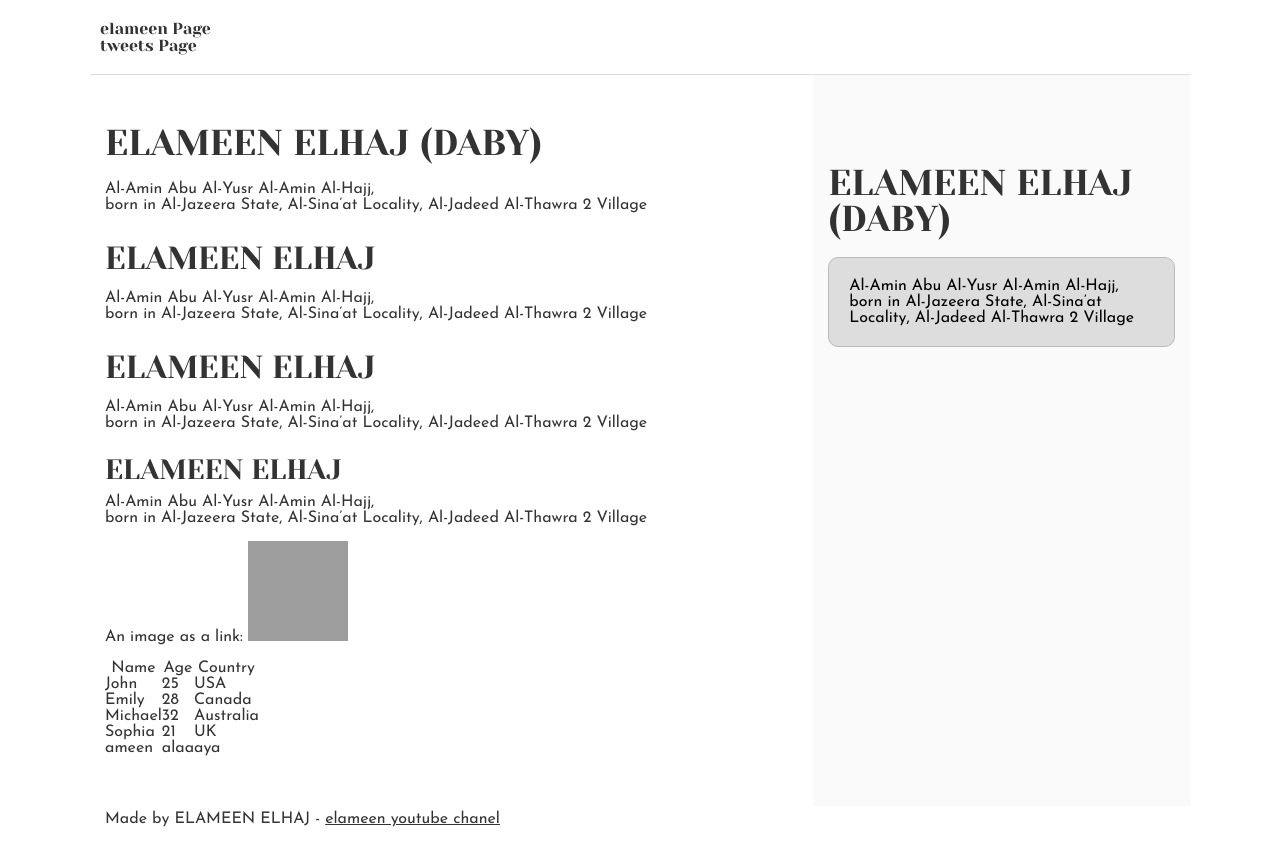
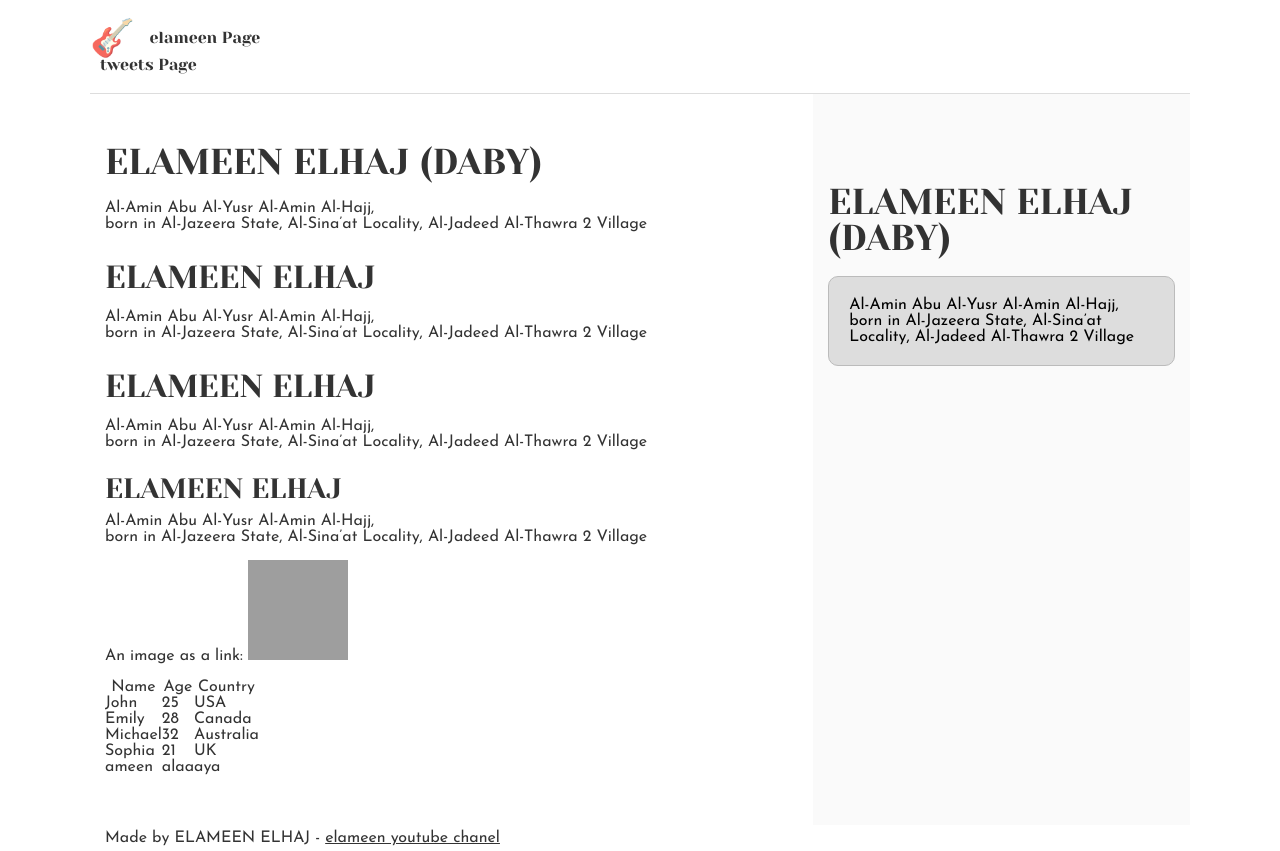
Before and after one commit to elameensw/alx_html_css, a plain HTML site: page css_basic/index.html in a window 1280 px wide. Drawn offline with Linux system fonts and the light colour scheme; grey boxes are pictures that could not be loaded.

Commit message:
css basics

```diff
--- a/css_basic/index.html
+++ b/css_basic/index.html
@@ -8,10 +8,11 @@
     <link href="styles.css" rel="stylesheet">
 </head>
 
-<body>
+<body class="works_on_smartphone">
 
     <header>
         <ul>
+            <li class="logo">&#127928;</li>
             <li><a href="base_index.html">elameen Page</a><br></li>
             <li><a href="tweets.html">tweets Page</a></li>
         </ul>
--- a/css_basic/styles.css
+++ b/css_basic/styles.css
@@ -45,6 +45,7 @@ body {
 {
     flex: 2;
     overflow-y: auto;
+
 }
 
 aside
```
